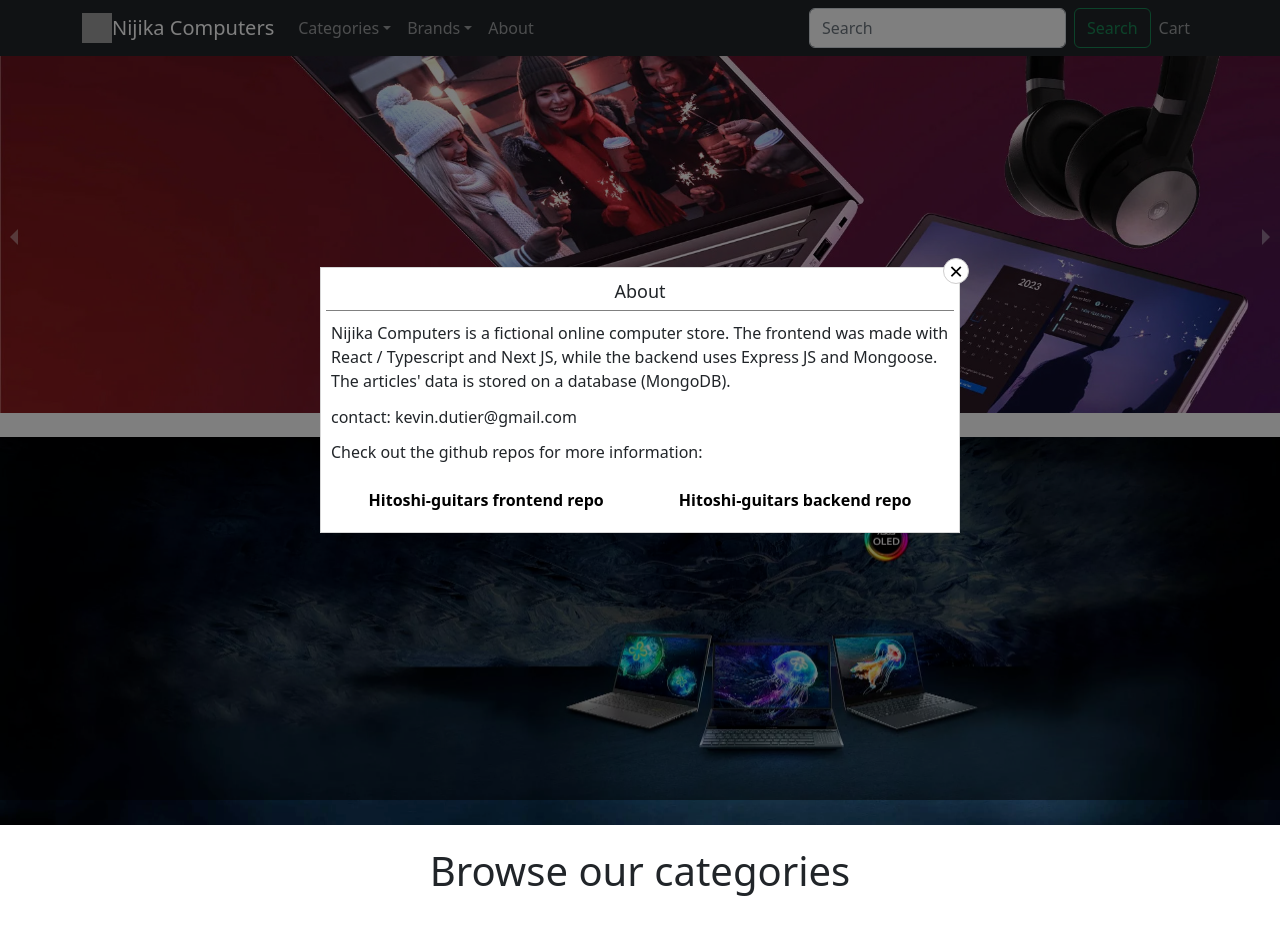
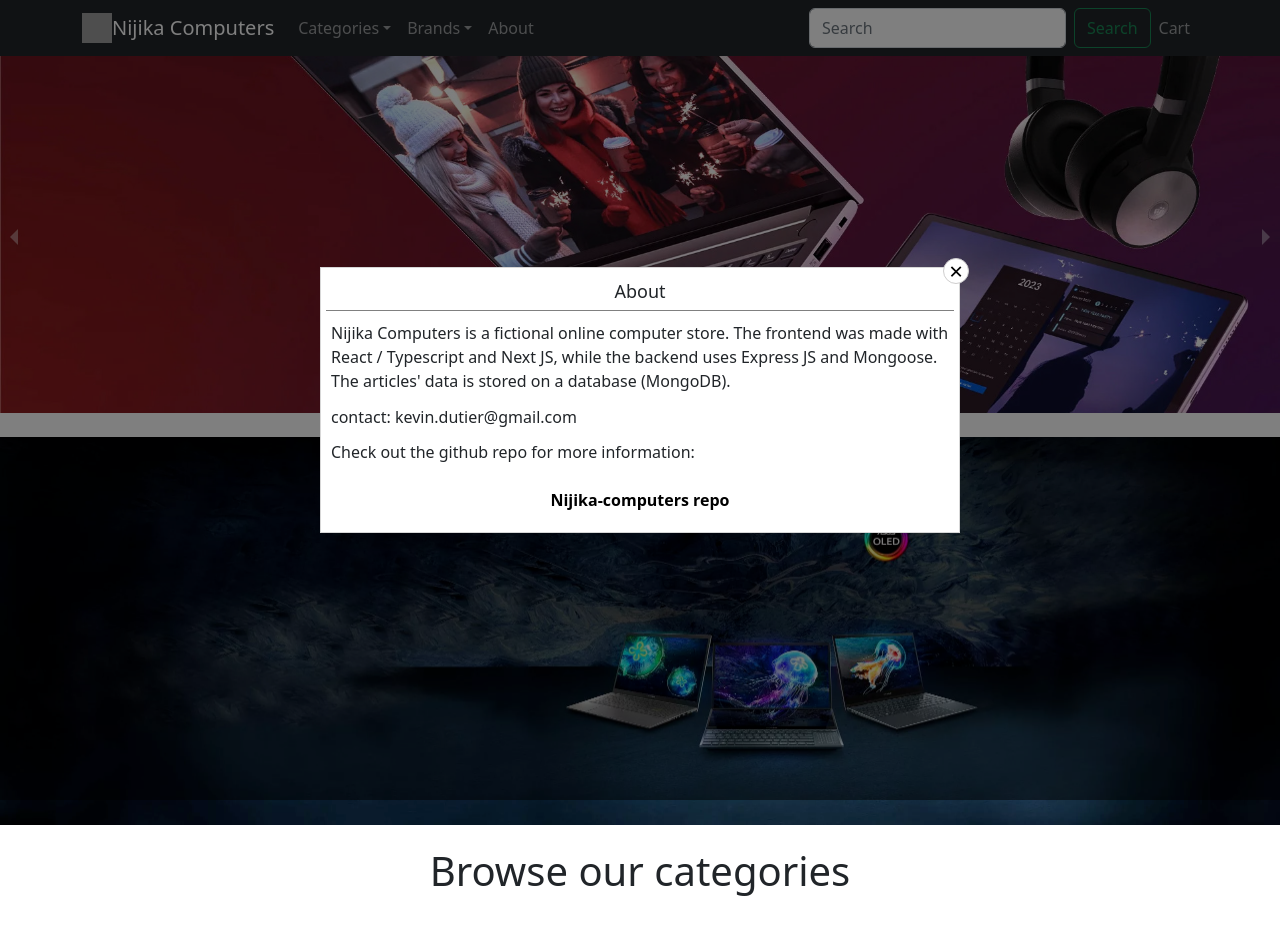
Before and after one commit to KevinDutier/nitori-computers-typescript, a Next.js app: page / in a window 1280 px wide. Both pictures are taken after a click on the button "About". Shown: the top 934 px of the page. Built offline with nearby package versions, Linux system fonts and the light colour scheme; grey boxes are pictures that could not be loaded.

Commit message:
added interfaces

```diff
--- a/components/Header.tsx
+++ b/components/Header.tsx
@@ -1,4 +1,3 @@
-// @ts-nocheck
 import React from "react";
 import styles from "../styles/Header.module.css";
 import { useRouter } from "next/router";
@@ -19,18 +18,43 @@ import Button from "react-bootstrap/Button";
 
 // redux imports
 import { useDispatch } from "react-redux";
-import { removeArticle, emptyCart } from "../reducers/cart";
+import { removeArticle } from "../reducers/cart";
 import { removeArticlePrice, resetCartTotal } from "../reducers/cartTotal";
 import { useSelector } from "react-redux";
 
 export const Header: React.FC = () => {
+  // +++++++++++++++ TYPESCRIPT INTERFACES +++++++++++++++
+  interface Article {
+    // types expected for each article property
+    brand: string;
+    model: string;
+    price: number;
+    description: string;
+    img: Array<string>; // array of strings
+  }
+
+  interface State {
+    cart: Cart;
+    cartTotal: CartTotal;
+  }
+
+  interface Cart {
+    // the cart's value is the array of objects (articles) that have been added to the cart
+    value: Array<Object>;
+  }
+
+  interface CartTotal {
+    // cartTotal's value is the subtotal (number) for the articles that have been added to the cart
+    value: number;
+  }
+
   const router = useRouter();
   const [inputText, setInputText] = useState("");
 
   // redux
   const dispatch = useDispatch();
-  const cart = useSelector((state) => state.cart.value);
-  const cartTotal = useSelector((state) => state.cartTotal.value);
+  const cart = useSelector((state: State) => state.cart.value);
+  const cartTotal = useSelector((state: State) => state.cartTotal.value);
 
   // converts input text to lower case
   const inputHandler = (e: object) => {
@@ -77,26 +101,17 @@ export const Header: React.FC = () => {
             contact: kevin.dutier@gmail.com
           </div>
           <div className={AboutPopupStyles.checkOut}>
-            Check out the github repos for more information:
+            Check out the github repo for more information:
           </div>
           <br />
           <div className={AboutPopupStyles.links}>
             <a
               className={AboutPopupStyles.link}
-              href="https://github.com/KevinDutier/hitoshi-guitars-frontend"
+              href="https://github.com/KevinDutier/nijika-computers-typescript"
               target="_blank"
               rel="noreferrer"
             >
-              Hitoshi-guitars frontend repo
-            </a>
-            <br />
-            <a
-              className={AboutPopupStyles.link}
-              href="https://github.com/KevinDutier/hitoshi-guitars-backend"
-              target="_blank"
-              rel="noreferrer"
-            >
-              Hitoshi-guitars backend repo
+              Nijika-computers repo
             </a>
           </div>
         </div>
@@ -104,42 +119,50 @@ export const Header: React.FC = () => {
     );
   };
 
+  // called when removing article from cart
   // passes the article's index and dispatches the function from the reducer (remove)
-    function handleRemoveClick(props, index) {
-      dispatch(removeArticle(index));  // remove article from cart
-      dispatch(removeArticlePrice(props));  // remove article price from cart total
-      if (cart.length === 1) dispatch(resetCartTotal());  // reset cart total to 0
+  function handleRemoveClick(props: object, index: number) {
+    dispatch(removeArticle(index)); // remove article from cart
+    dispatch(removeArticlePrice(props)); // remove article price from cart total
+
+    // @ts-ignore: "expected one argument for resetCartTotal(" (resetCartTotal() does not need an argument, so we can ignore this error)
+    if (cart.length === 1) dispatch(resetCartTotal()); // reset cart total to 0
   }
 
   // cartPopup: articles stored in the store (redux)
   const cartPopup = () => {
-    const cartArticles = cart.map((article, i) => {
+    // @ts-ignore: "argument of type (...) => JSX.Element" is not assignable to parameter
+    const cartArticles = cart.map((article: Article, i: number) => {
       return (
         <div key={i} className={styles.popoverContainer}>
           <div className={styles.popover}>
-            {/* <img className={styles.image} src={article.img[0]} /> */}
             <div className={styles.popoverText}>
-              <p className={styles.brand}>{article.brand} {article.model}</p>
-              {/* <p className={styles.model}>{article.model}</p> */}
+              <p className={styles.brand}>
+                {article.brand} {article.model}
+              </p>
               <p className={styles.price}>{article.price} €</p>
             </div>
           </div>
-          <img className={styles.xIcon} src="https://upload.wikimedia.org/wikipedia/commons/thumb/8/8f/Flat_cross_icon.svg/1200px-Flat_cross_icon.svg.png" onClick={() => handleRemoveClick(article, i)}>
-          </img>
+          <img
+            className={styles.xIcon}
+            src="https://upload.wikimedia.org/wikipedia/commons/thumb/8/8f/Flat_cross_icon.svg/1200px-Flat_cross_icon.svg.png"
+            onClick={() => handleRemoveClick(article, i)}
+          ></img>
         </div>
       );
-    })
+    });
 
     // if cart is empty, return "your cart is empty" message
-    if (cartArticles.length === 0) return <p className={styles.emptyCart}>Your cart is empty</p>
-
-    // if cart not empty, display cart articles
-    else return (
+    if (cartArticles.length === 0)
+      return <p className={styles.emptyCart}>Your cart is empty</p>;
+    // if cart is not empty, display cart articles
+    else
+      return (
         <>
           {cartArticles}
           <p className={styles.emptyCart}>Cart total: {cartTotal} €</p>
         </>
-    )
+      );
   };
 
   return (
@@ -241,7 +264,7 @@ export const Header: React.FC = () => {
                 nested
               >
                 {
-                  // @ts-ignore: (close: Function) => JSX.Element is not assignable to type ReactNode
+                  // @ts-ignore: () => JSX.Element is not assignable to type ReactNode
                   cartPopup
                 }
               </Popup>
--- a/components/SearchResult.tsx
+++ b/components/SearchResult.tsx
@@ -41,7 +41,9 @@ export const SearchResult: React.FC = () => {
 
   }, [router.query.parameter]);
 
-  // ++++++++++++++ here are the 3 search possibilities: still waiting for result, no results found, or results found ++++++++++++++
+  // ++++++++++++++++++ CODE THAT RETURNS ONE OF 3 POSSIBILITIES ++++++++++++++++++
+  // 3 possibilities: still waiting for result, result found, or no results found
+
   // STILL WAITING FOR RESULT: returns a spinner
   const spinner = (
     <div className={styles.spinner}>
@@ -72,7 +74,7 @@ export const SearchResult: React.FC = () => {
   // result function, which returns one of these 3 possibilities
   const result = () => {
     if (resultFound === undefined)
-      return spinner; // still waiting for data: return spinner
+    return spinner; // still waiting for data: return spinner
     else if (resultFound === false)
       return noResultsMessage; // no results found: return "no results found" message
     else if (resultFound === true) return productCards; // result found: return productCards
```
Lines whose indentation alone changed are shown as unchanged.
